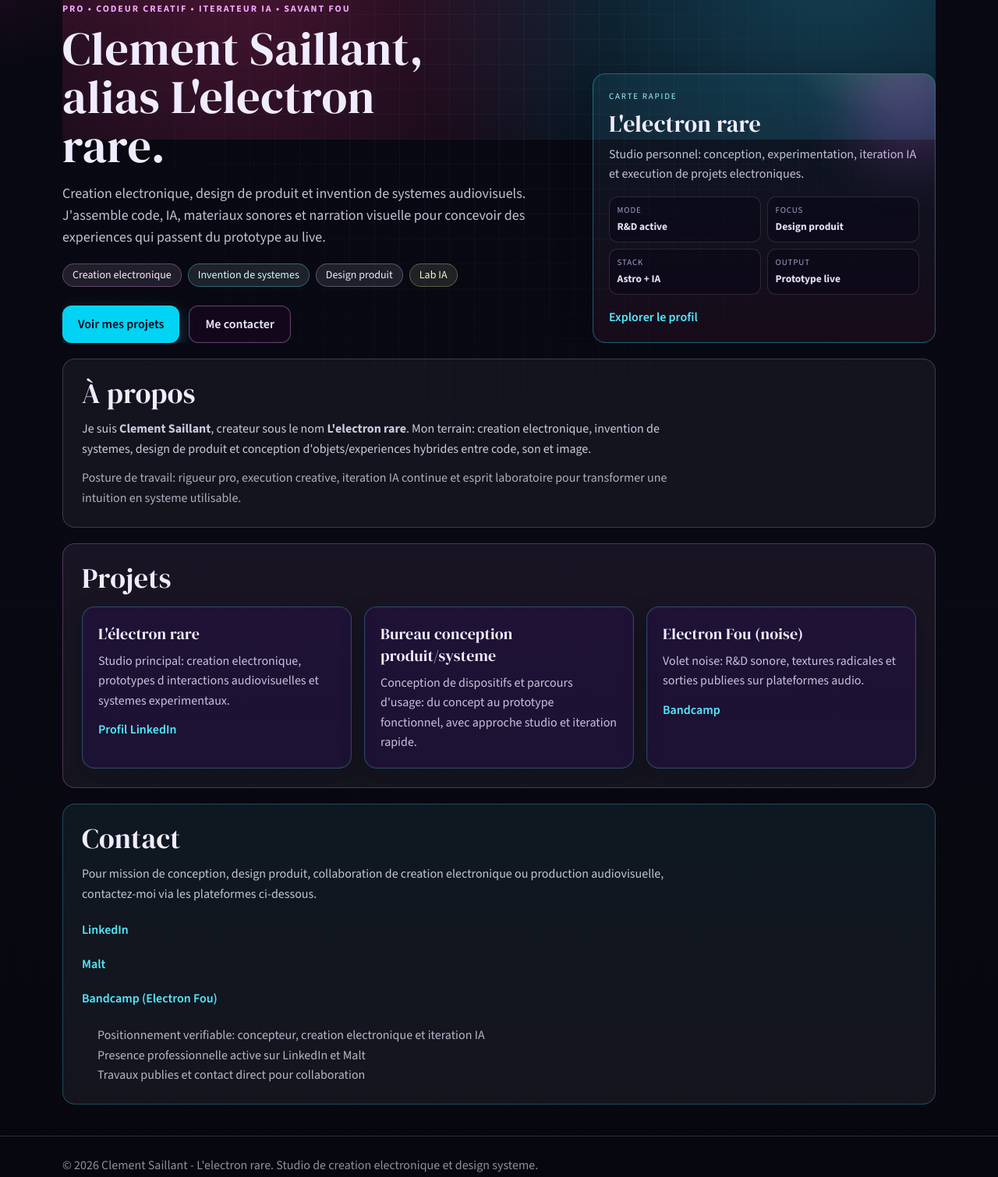
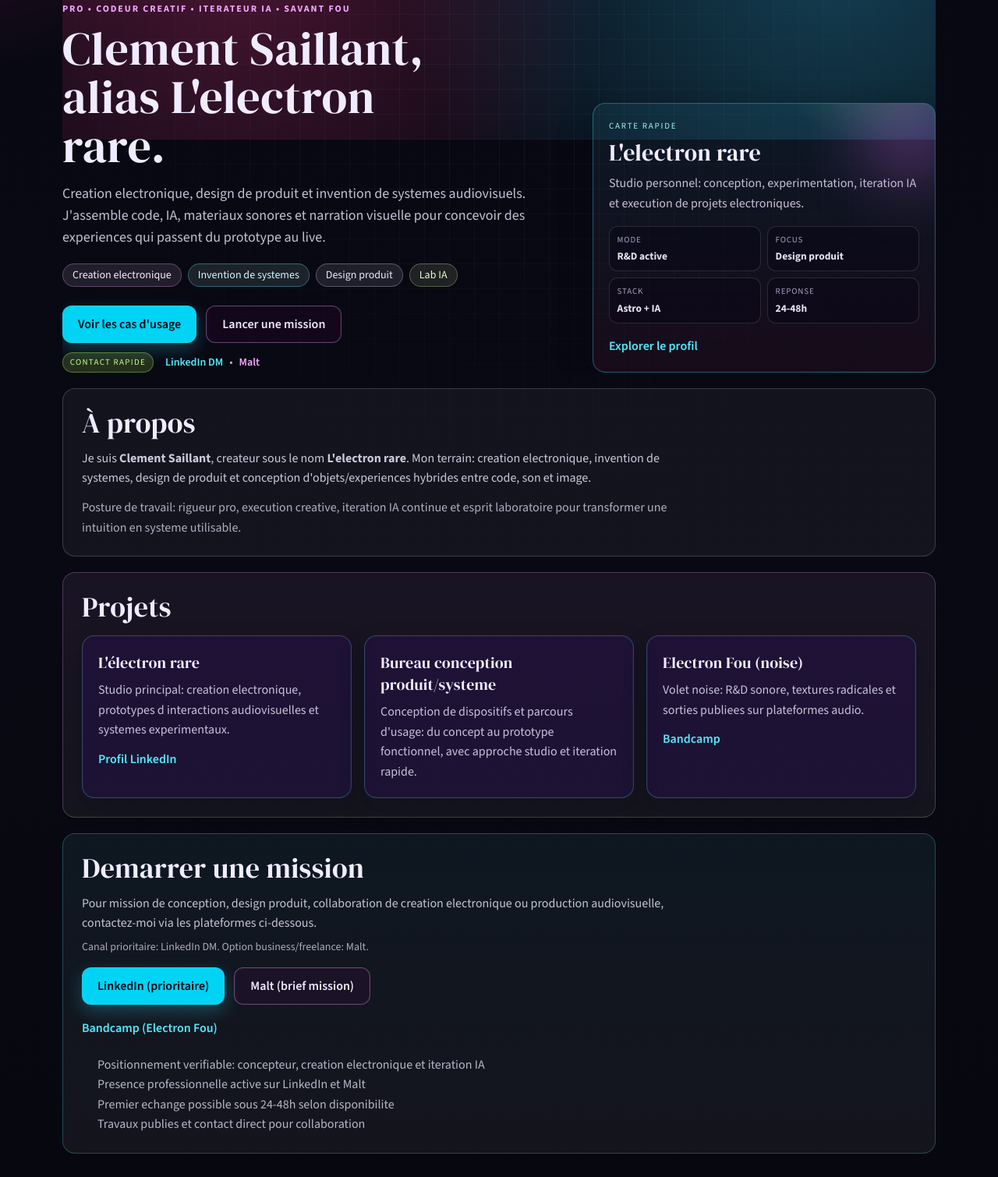
Before and after one commit to electron-rare/electron-rare.github.io, an Astro site: page / in a window 1280 px wide. Shown: the part 142-1652 px from the top of the page at 78% size. Built offline with nearby package versions, Linux system fonts and the light colour scheme; Astro itself is replaced by a stand-in of ours; no server answers.

Commit message:
feat: improve CRO CTA copy and contact hierarchy

```diff
--- a/src/components/sections/Contact.tsx
+++ b/src/components/sections/Contact.tsx
@@ -1,3 +1,4 @@
+import { Button } from '@/components/ui/button';
 import type { CtaLink } from '@/lib/types';
 import { TRACK_EVENTS, trackAttrs } from '@/lib/tracking';
 
@@ -26,36 +27,63 @@ const contactLinks: CtaLink[] = [
 ];
 
 export function Contact() {
+  const primary = contactLinks[0];
+  const secondary = contactLinks[1];
+  const tertiary = contactLinks[2];
+
   return (
     <section id="contact" aria-labelledby="contact-title" className="section-anchor mt-5">
       <div className="rounded-2xl border border-cyan-300/25 bg-gradient-to-b from-cyan-300/7 to-violet-100/6 p-5 md:p-6">
         <h2 id="contact-title" className="m-0 text-3xl md:text-4xl">
-          Contact
+          Demarrer une mission
         </h2>
         <p className="mb-0 mt-3 max-w-3xl text-violet-100/82">
           Pour mission de conception, design produit, collaboration de creation electronique ou production
           audiovisuelle, contactez-moi via les plateformes ci-dessous.
         </p>
+        <p className="mb-0 mt-2 text-sm text-violet-100/70">
+          Canal prioritaire: LinkedIn DM. Option business/freelance: Malt.
+        </p>
 
-        <ul className="mb-0 mt-4 flex flex-col gap-2 pl-0">
-          {contactLinks.map((link) => (
-            <li className="list-none" key={link.label}>
-              <a
-                href={link.href}
-                target={link.external ? '_blank' : undefined}
-                rel={link.external ? 'noopener noreferrer' : undefined}
-                {...trackAttrs(link.event, link.destination)}
-                className="inline-flex min-h-9 items-center font-semibold text-cyan-300 underline-offset-4 hover:text-cyan-200 hover:underline"
-              >
-                {link.label}
-              </a>
-            </li>
-          ))}
-        </ul>
+        <div className="mt-4 flex flex-col gap-3 sm:flex-row sm:flex-wrap">
+          <Button asChild size="lg">
+            <a
+              href={primary.href}
+              target={primary.external ? '_blank' : undefined}
+              rel={primary.external ? 'noopener noreferrer' : undefined}
+              {...trackAttrs(primary.event, primary.destination)}
+            >
+              {primary.label} (prioritaire)
+            </a>
+          </Button>
+          <Button asChild variant="secondary" size="lg">
+            <a
+              href={secondary.href}
+              target={secondary.external ? '_blank' : undefined}
+              rel={secondary.external ? 'noopener noreferrer' : undefined}
+              {...trackAttrs(secondary.event, secondary.destination)}
+            >
+              {secondary.label} (brief mission)
+            </a>
+          </Button>
+        </div>
+
+        <p className="mb-0 mt-3">
+          <a
+            href={tertiary.href}
+            target={tertiary.external ? '_blank' : undefined}
+            rel={tertiary.external ? 'noopener noreferrer' : undefined}
+            {...trackAttrs(tertiary.event, tertiary.destination)}
+            className="inline-flex min-h-9 items-center font-semibold text-cyan-300 underline-offset-4 hover:text-cyan-200 hover:underline"
+          >
+            {tertiary.label}
+          </a>
+        </p>
 
         <ul aria-label="Repères de confiance" className="mb-0 mt-4 pl-5 text-violet-100/76">
           <li>Positionnement verifiable: concepteur, creation electronique et iteration IA</li>
           <li>Presence professionnelle active sur LinkedIn et Malt</li>
+          <li>Premier echange possible sous 24-48h selon disponibilite</li>
           <li>Travaux publies et contact direct pour collaboration</li>
         </ul>
       </div>
--- a/src/components/sections/Hero.tsx
+++ b/src/components/sections/Hero.tsx
@@ -5,13 +5,13 @@ import { TRACK_EVENTS, trackAttrs } from '@/lib/tracking';
 
 const heroCtas: CtaLink[] = [
   {
-    label: 'Voir mes projets',
+    label: "Voir les cas d'usage",
     href: '#projets',
     event: TRACK_EVENTS.ctaHeroProjects,
     destination: '#projets'
   },
   {
-    label: 'Me contacter',
+    label: 'Lancer une mission',
     href: '#contact',
     event: TRACK_EVENTS.ctaHeroContact,
     destination: '#contact'
@@ -84,6 +84,29 @@ export function Hero() {
               </a>
             </Button>
           </div>
+
+          <div className="mt-3 flex flex-wrap items-center gap-2 text-sm text-violet-100/76">
+            <span className="lab-kicker">Contact rapide</span>
+            <a
+              href="https://fr.linkedin.com/in/electron-rare"
+              target="_blank"
+              rel="noopener noreferrer"
+              {...trackAttrs(TRACK_EVENTS.outboundLinkedinContact, 'linkedin.com')}
+              className="font-semibold text-cyan-300 underline-offset-4 hover:text-cyan-200 hover:underline"
+            >
+              LinkedIn DM
+            </a>
+            <span aria-hidden="true">•</span>
+            <a
+              href="https://www.malt.com/profile/clementsaillant"
+              target="_blank"
+              rel="noopener noreferrer"
+              {...trackAttrs(TRACK_EVENTS.outboundMaltContact, 'malt.com')}
+              className="font-semibold text-fuchsia-300 underline-offset-4 hover:text-fuchsia-200 hover:underline"
+            >
+              Malt
+            </a>
+          </div>
         </div>
 
         <motion.aside
@@ -113,8 +136,8 @@ export function Hero() {
               <strong>Astro + IA</strong>
             </div>
             <div className="lab-metric">
-              <span>Output</span>
-              <strong>Prototype live</strong>
+              <span>Reponse</span>
+              <strong>24-48h</strong>
             </div>
           </div>
           <a
```
